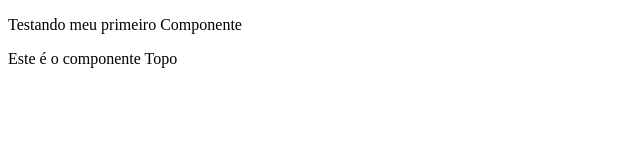
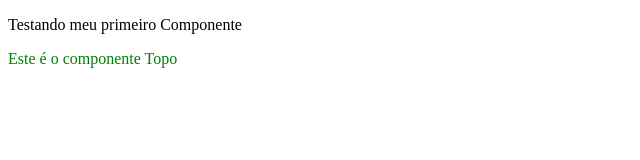
Before and after one commit to mssjardim/curso_es6_typescript_angular4, an Angular app in the folder projetos/app1/: page / in a window 1280 px wide. Shown: the top 160 px of the page, without its empty margins (0-640 px from the left). Built offline with nearby package versions, Linux system fonts and the light colour scheme.

Commit message:
style e templates declaração

```diff
--- /dev/null
+++ b/projetos/app1/src/app/topo/topo.component.css
@@ -0,0 +1 @@
+.cor { color: green }
--- a/projetos/app1/src/app/topo/topo.component.html
+++ b/projetos/app1/src/app/topo/topo.component.html
@@ -1 +1 @@
-<p>Este é o componente Topo</p>
+<p class="exemplo cor">Este é o componente Topo</p>
--- a/projetos/app1/src/app/topo/topo.component.ts
+++ b/projetos/app1/src/app/topo/topo.component.ts
@@ -2,6 +2,12 @@ import { Component } from '@angular/core'
 
 @Component({
     selector: 'app-topo',
-    templateUrl: './topo.component.html'
+    template: '<p>Template inline</p>',
+    templateUrl: './topo.component.html',
+    styles: [` .exemplo {
+        color: red
+    } `],
+    styleUrls: ['./topo.component.css']
+
 })
 export class TopoComponent {}
```
